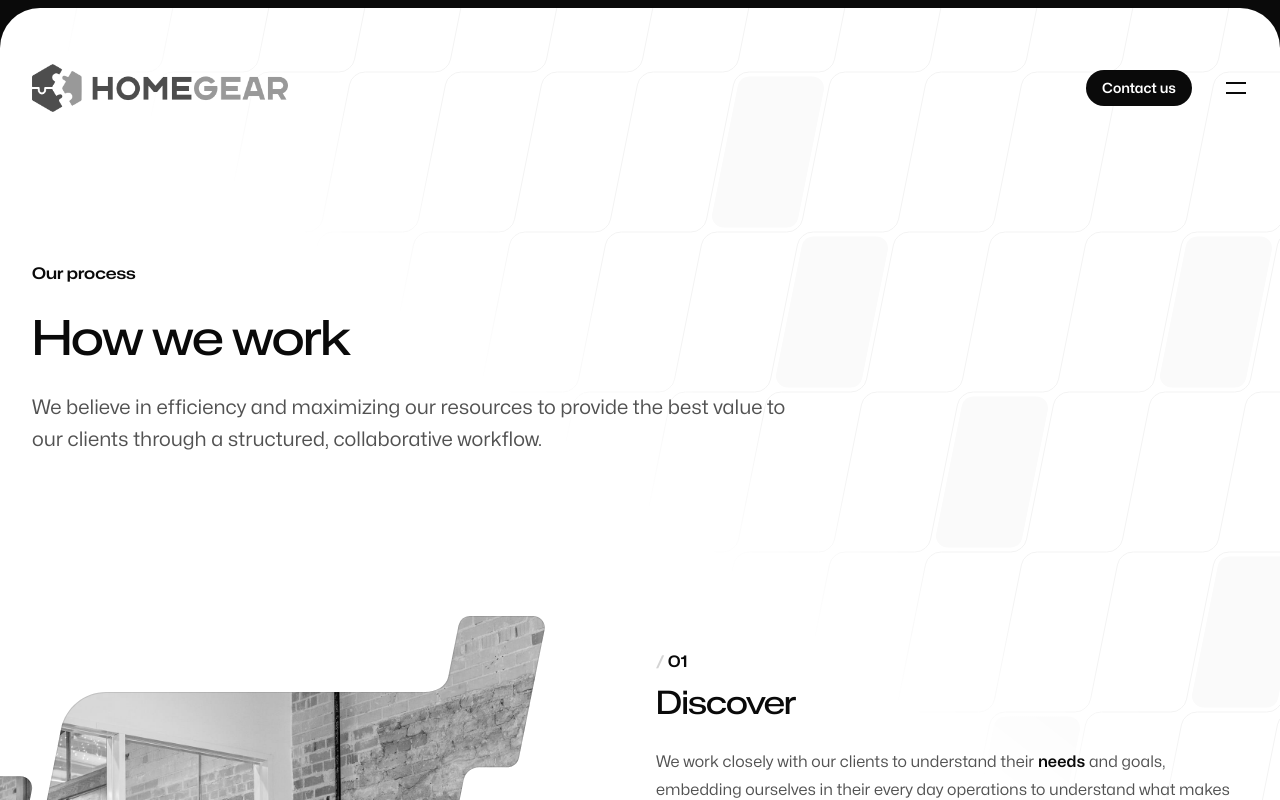
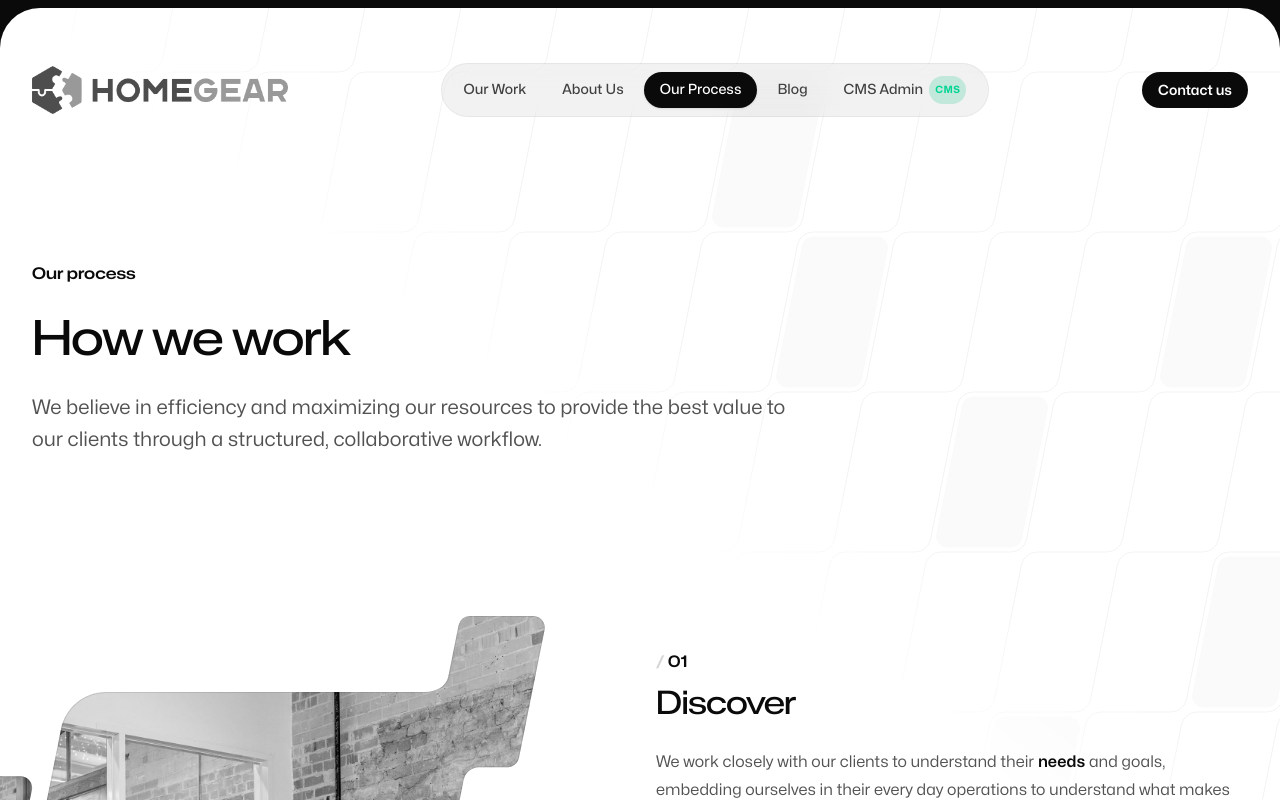
Before and after one commit to taimoorsattar7/homegear, a Next.js app: page /process in a window 1280 px wide. Shown: the top 800 px of the page. Built offline with nearby package versions, Linux system fonts and the light colour scheme.

Commit message:
Enhance UI navigation, active route badges, hero badge, and scroll animations

```diff
--- a/src/app/page.tsx
+++ b/src/app/page.tsx
@@ -83,14 +83,14 @@ function ProjectsSection({
         <FadeInStagger className="grid grid-cols-1 gap-8 lg:grid-cols-3">
           {projects.map((project) => (
             <FadeIn key={project.href} className="flex">
-              <article className="relative flex w-full flex-col rounded-3xl p-6 ring-1 ring-neutral-950/5 transition hover:bg-neutral-50 sm:p-8">
+              <article className="group relative flex w-full flex-col rounded-3xl p-6 ring-1 ring-neutral-950/5 transition-all duration-300 hover:scale-[1.02] hover:bg-neutral-50 hover:shadow-xl hover:ring-neutral-950/20 sm:p-8">
                 <h3>
                   <Link href={project.href}>
                     <span className="absolute inset-0 rounded-3xl" />
                     <Image
                       src={project.logo}
                       alt={project.client}
-                      className="h-16 w-16"
+                      className="h-16 w-16 transition-transform duration-300 group-hover:scale-110"
                       unoptimized
                     />
                   </Link>
@@ -105,12 +105,12 @@ function ProjectsSection({
                   <span className="text-neutral-300" aria-hidden="true">
                     /
                   </span>
-                  <span>Project</span>
+                  <span className="font-medium text-emerald-600">Project</span>
                 </p>
-                <p className="mt-6 font-display text-2xl font-semibold text-neutral-950">
+                <p className="mt-6 font-display text-2xl font-semibold text-neutral-950 group-hover:text-neutral-950">
                   {project.title}
                 </p>
-                <p className="mt-4 text-base text-neutral-600">
+                <p className="mt-4 text-base text-neutral-600 leading-relaxed">
                   {project.description}
                 </p>
               </article>
@@ -170,10 +170,16 @@ export default async function Home() {
     <RootLayout>
       <Container className="mt-24 sm:mt-32 md:mt-56">
         <FadeIn className="max-w-3xl">
+          <div className="mb-6 inline-flex items-center gap-x-2 rounded-full bg-neutral-950/5 px-4 py-1.5 ring-1 ring-neutral-950/10 backdrop-blur-md">
+            <span className="h-2 w-2 rounded-full bg-emerald-500 animate-pulse" />
+            <span className="text-xs font-semibold uppercase tracking-wider text-neutral-800">
+              Digital Studio & CMS Powered
+            </span>
+          </div>
           <h1 className="font-display text-5xl font-medium tracking-tight text-balance text-neutral-950 sm:text-7xl">
             {homeContent.heroTitle}
           </h1>
-          <p className="mt-6 text-xl text-neutral-600">
+          <p className="mt-6 text-xl text-neutral-600 leading-relaxed">
             {homeContent.heroDescription}
           </p>
         </FadeIn>
--- a/src/components/FadeIn.tsx
+++ b/src/components/FadeIn.tsx
@@ -5,7 +5,7 @@ import { motion, useReducedMotion } from 'framer-motion'
 
 const FadeInStaggerContext = createContext(false)
 
-const viewport = { once: true, margin: '0px 0px -200px' }
+const viewport = { once: true, margin: '0px 0px -50px' }
 
 export function FadeIn(
   props: React.ComponentPropsWithoutRef<typeof motion.div>,
@@ -16,10 +16,10 @@ export function FadeIn(
   return (
     <motion.div
       variants={{
-        hidden: { opacity: 0, y: shouldReduceMotion ? 0 : 24 },
-        visible: { opacity: 1, y: 0 },
+        hidden: { opacity: 0, y: shouldReduceMotion ? 0 : 20, scale: 0.98 },
+        visible: { opacity: 1, y: 0, scale: 1 },
       }}
-      transition={{ duration: 0.5 }}
+      transition={{ duration: 0.5, ease: [0.21, 0.47, 0.32, 0.98] }}
       {...(isInStaggerGroup
         ? {}
         : {
@@ -42,7 +42,7 @@ export function FadeInStagger({
         initial="hidden"
         whileInView="visible"
         viewport={viewport}
-        transition={{ staggerChildren: faster ? 0.12 : 0.2 }}
+        transition={{ staggerChildren: faster ? 0.1 : 0.18 }}
         {...props}
       />
     </FadeInStaggerContext.Provider>
--- a/src/components/RootLayout.tsx
+++ b/src/components/RootLayout.tsx
@@ -46,6 +46,14 @@ function MenuIcon(props: React.ComponentPropsWithoutRef<'svg'>) {
   )
 }
 
+const navLinks = [
+  { href: '/work', label: 'Our Work' },
+  { href: '/about', label: 'About Us' },
+  { href: '/process', label: 'Our Process' },
+  { href: '/blog', label: 'Blog' },
+  { href: '/admin', label: 'CMS Admin', isCms: true },
+]
+
 function Header({
   panelId,
   icon: Icon,
@@ -61,31 +69,54 @@ function Header({
   toggleRef: React.RefObject<HTMLButtonElement | null>
   invert?: boolean
 }) {
-  let { logoHovered, setLogoHovered } = useContext(RootLayoutContext)!
+  let { setLogoHovered } = useContext(RootLayoutContext)!
+  let pathname = usePathname()
 
   return (
     <Container>
-      <div className="flex items-center justify-between">
+      <div className="flex items-center justify-between gap-x-4">
         <Link
           href="/"
           aria-label="Home"
           onMouseEnter={() => setLogoHovered(true)}
           onMouseLeave={() => setLogoHovered(false)}
         >
-          {/* <Logomark
-            className="h-8 sm:hidden"
-            invert={invert}
-            filled={logoHovered}
-          />
-          <Logo
-            className="hidden h-8 sm:block"
-            invert={invert}
-            filled={logoHovered}
-          /> */}
-
           <Image className="max-w-3xs" src={TextIconBW} alt="Logo" />
         </Link>
-        <div className="flex items-center gap-x-8">
+
+        {/* Desktop Navbar for effortless site navigation */}
+        <nav className="hidden lg:flex items-center gap-x-1 rounded-full bg-neutral-950/5 p-1.5 ring-1 ring-neutral-950/10 backdrop-blur-md">
+          {navLinks.map((link) => {
+            const isActive =
+              pathname === link.href ||
+              (link.href !== '/' && pathname.startsWith(link.href))
+            return (
+              <Link
+                key={link.href}
+                href={link.href}
+                className={clsx(
+                  'relative flex items-center rounded-full px-4 py-1.5 text-sm font-medium transition duration-200',
+                  isActive
+                    ? invert
+                      ? 'bg-white text-neutral-950 shadow-sm'
+                      : 'bg-neutral-950 text-white shadow-sm'
+                    : invert
+                      ? 'text-neutral-300 hover:bg-white/10 hover:text-white'
+                      : 'text-neutral-700 hover:bg-neutral-950/5 hover:text-neutral-950',
+                )}
+              >
+                {link.label}
+                {link.isCms && (
+                  <span className="ml-1.5 rounded-full bg-emerald-500/20 px-1.5 py-0.5 text-[10px] font-bold text-emerald-400 uppercase tracking-wider">
+                    CMS
+                  </span>
+                )}
+              </Link>
+            )
+          })}
+        </nav>
+
+        <div className="flex items-center gap-x-4 sm:gap-x-8">
           <Button href="/contact" invert={invert}>
             Contact us
           </Button>
@@ -96,7 +127,7 @@ function Header({
             aria-expanded={expanded ? 'true' : 'false'}
             aria-controls={panelId}
             className={clsx(
-              'group -m-2.5 rounded-full p-2.5 transition',
+              'group -m-2.5 rounded-full p-2.5 transition lg:hidden',
               invert ? 'hover:bg-white/10' : 'hover:bg-neutral-950/10',
             )}
             aria-label="Toggle navigation"
@@ -133,10 +164,17 @@ function NavigationItem({
   href: string
   children: React.ReactNode
 }) {
+  let pathname = usePathname()
+  let isActive =
+    pathname === href || (href !== '/' && pathname.startsWith(href))
+
   return (
     <Link
       href={href}
-      className="group relative isolate -mx-6 bg-neutral-950 px-6 py-10 even:mt-px sm:mx-0 sm:px-0 sm:py-16 sm:odd:pr-16 sm:even:mt-0 sm:even:border-l sm:even:border-neutral-800 sm:even:pl-16"
+      className={clsx(
+        'group relative isolate -mx-6 bg-neutral-950 px-6 py-10 even:mt-px sm:mx-0 sm:px-0 sm:py-16 sm:odd:pr-16 sm:even:mt-0 sm:even:border-l sm:even:border-neutral-800 sm:even:pl-16',
+        isActive && 'text-emerald-400 font-semibold',
+      )}
     >
       {children}
       <span className="absolute inset-y-0 -z-10 w-screen bg-neutral-900 opacity-0 transition group-odd:right-0 group-even:left-0 group-hover:opacity-100" />
@@ -154,6 +192,10 @@ function Navigation() {
       <NavigationRow>
         <NavigationItem href="/process">Our Process</NavigationItem>
         <NavigationItem href="/blog">Blog</NavigationItem>
+      </NavigationRow>
+      <NavigationRow>
+        <NavigationItem href="/admin">CMS Admin ⚙️</NavigationItem>
+        <NavigationItem href="/contact">Contact Us</NavigationItem>
       </NavigationRow>
     </nav>
   )
```
